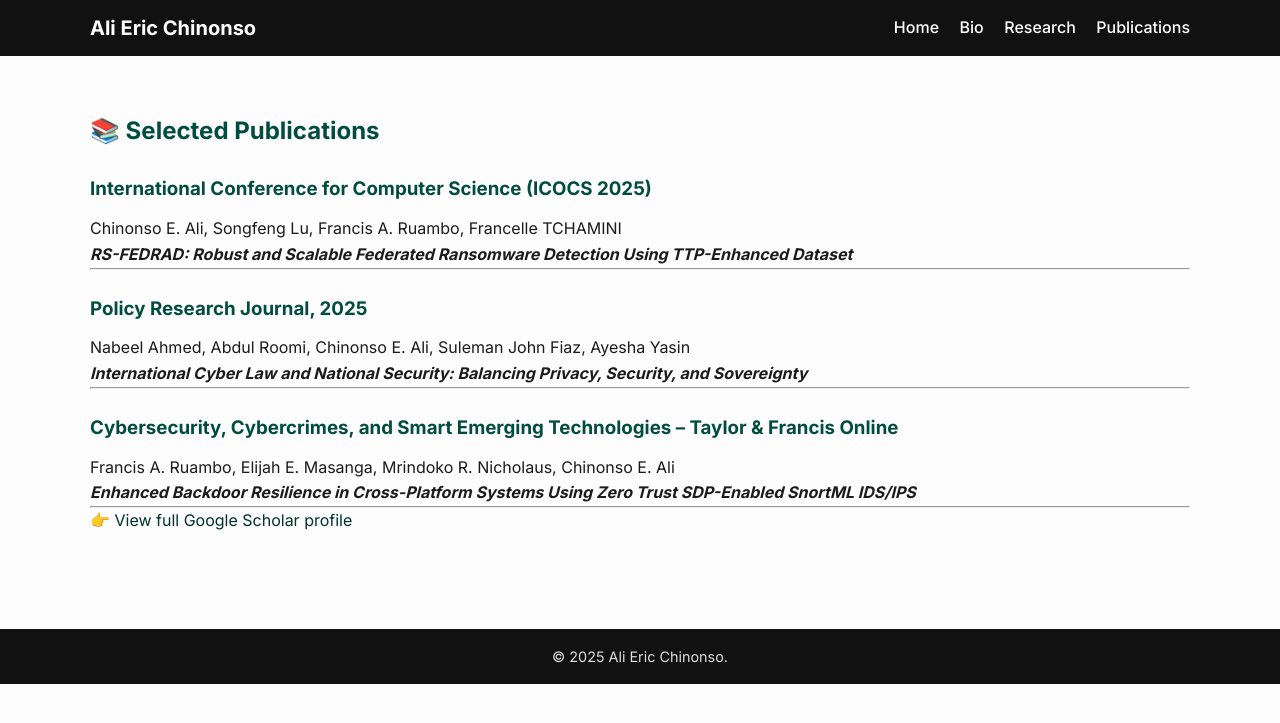
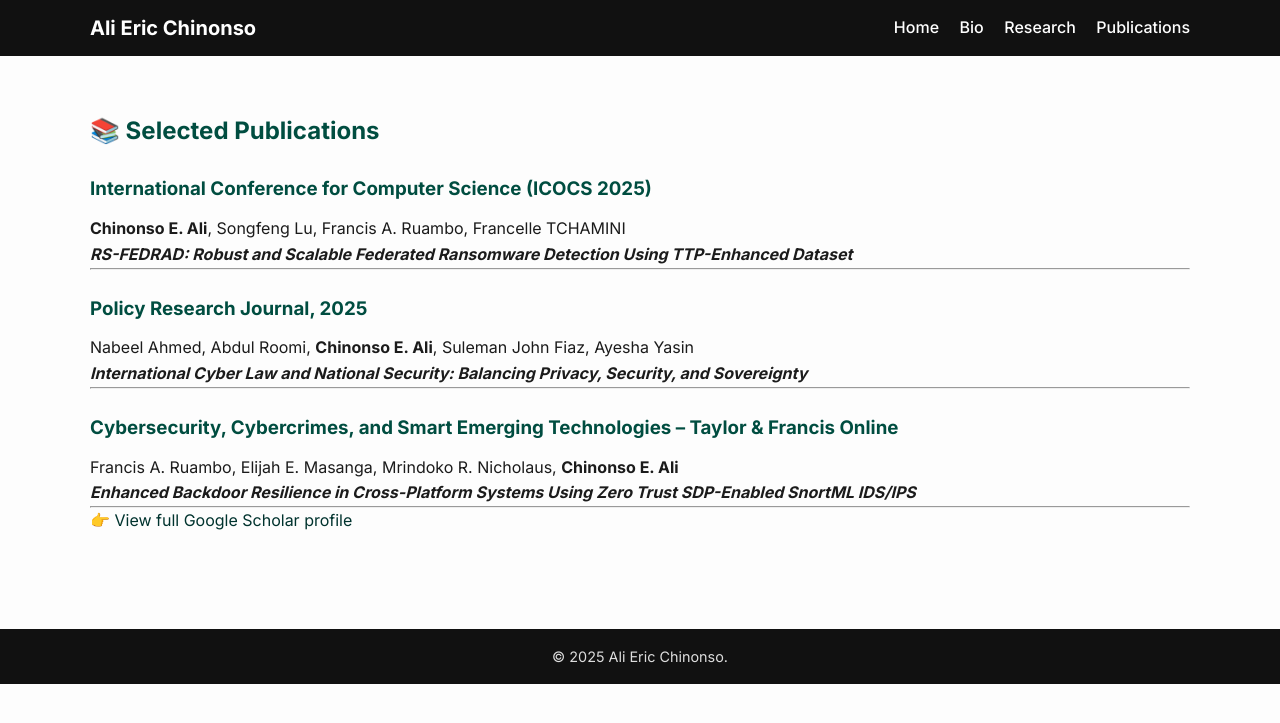
Before and after one commit to EmpireNetwork123/EmpireNetwork123.github.io, a Jekyll site: the page built from publications.md, in a window 1280 px wide. Shown: the top 723 px of the page. Built offline with Jekyll 4.4.1, drawn with Linux system fonts in a browser that asks for light colours.

```diff
--- a/publications.md
+++ b/publications.md
@@ -7,19 +7,19 @@ permalink: /publications/
 ## 📚 Selected Publications
 
 ### International Conference for Computer Science (ICOCS 2025)
-Chinonso E. Ali, Songfeng Lu, Francis A. Ruambo, Francelle TCHAMINI
+**Chinonso E. Ali**, Songfeng Lu, Francis A. Ruambo, Francelle TCHAMINI
 _**RS-FEDRAD: Robust and Scalable Federated Ransomware Detection Using TTP-Enhanced Dataset**_
 
 ---
 
 ### Policy Research Journal, 2025
-Nabeel Ahmed, Abdul Roomi, Chinonso E. Ali, Suleman John Fiaz, Ayesha Yasin
+Nabeel Ahmed, Abdul Roomi, **Chinonso E. Ali**, Suleman John Fiaz, Ayesha Yasin
 _**International Cyber Law and National Security: Balancing Privacy, Security, and Sovereignty**_
 
 ---
 
 ### Cybersecurity, Cybercrimes, and Smart Emerging Technologies – Taylor & Francis Online
-Francis A. Ruambo, Elijah E. Masanga, Mrindoko R. Nicholaus, Chinonso E. Ali
+Francis A. Ruambo, Elijah E. Masanga, Mrindoko R. Nicholaus, **Chinonso E. Ali**
 _**Enhanced Backdoor Resilience in Cross-Platform Systems Using Zero Trust SDP-Enabled SnortML IDS/IPS**_
 
 ---
```
